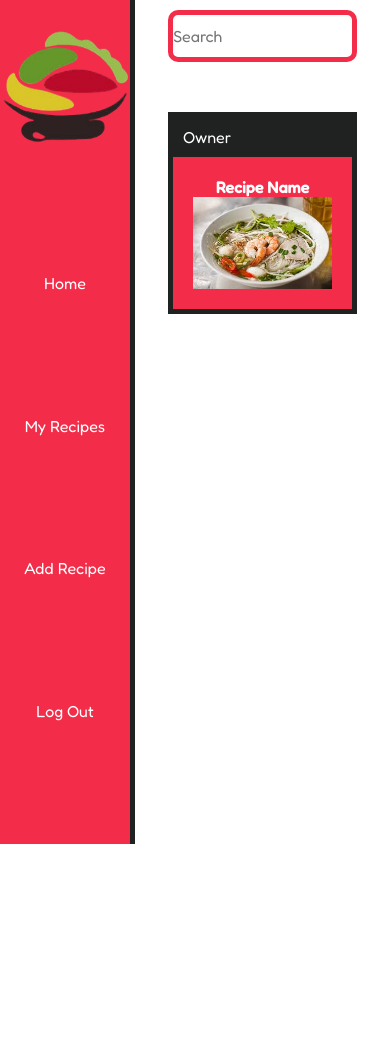
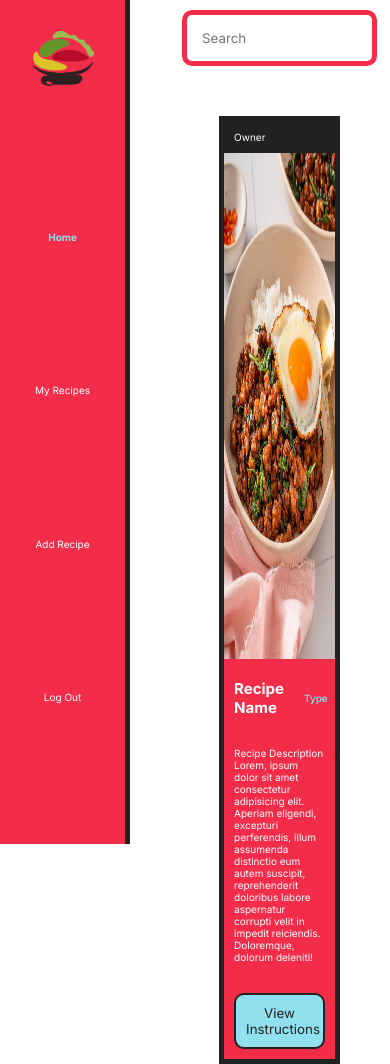
Before and after one commit to EllisHanna/vkitchen, a PHP site: page /home.html in a window 390 px wide. Before the commit the page ends 844 px from the top, so only its background shows below. Run offline with PHP 8.4, Linux system fonts and the light colour scheme.

Commit message:
added html files for all pages. made all responsive, adjusted colours too

```diff
--- a/backend/app.js
+++ b/backend/app.js
@@ -6,4 +6,4 @@ app.get('/', (req, res) => {
   res.send('Hello World!');
 });
 
-app.listen(3000);
+app.listen(8080);
--- a/frontend/home.html
+++ b/frontend/home.html
@@ -4,28 +4,33 @@
     <meta charset="UTF-8">
     <meta name="viewport" content="width=device-width, initial-scale=1.0">
     <link rel="stylesheet" href="style.css">
-    <link href="https://fonts.googleapis.com/css2?family=Fredoka:wght@400;500&display=swap" rel="stylesheet">
+    <link href="https://fonts.googleapis.com/css2?family=Inter:wght@400;500;600;700&display=swap" rel="stylesheet">
     <title>Nom</title>
 </head>
 <body>
     <nav>
         <img src="./images/logo.png" id="logo">
         <ul id="nav-list">
-            <li class="nav-element"><a href="#">Home</a></li>
-            <li class="nav-element"><a href="#">My Recipes</a></li>
-            <li class="nav-element"><a href="#">Add Recipe</a></li>
+            <li class="nav-element"><a class="active-element">Home</a></li>
+            <li class="nav-element"><a href="myrecipes.html">My Recipes</a></li>
+            <li class="nav-element"><a href="addrecipe.html">Add Recipe</a></li>
             <li class="nav-element"><a href="#">Log Out</a></li>
         </ul>
     </nav>
 
-    <section id="feed-section">
+    <section class="feed-section">
         <input type="text" placeholder="Search" class="search-bar">
         <div id="feed-container">
             <div class="recipe-container">
                 <span class="owner-tag">Owner</span>
                 <div class="recipe-contents">
-                    <h1>Recipe Name</h1>
-                    <img src="./images/kuyteav.jpg"/>
+                    <img src="./images/krapaw.jpg"/>
+                    <div class="recipe-title">
+                        <h1 class="recipe-text">Recipe Name</h1>
+                        <span class="recipe-text">Type</span>
+                    </div>
+                    <p class="recipe-text">Recipe Description Lorem, ipsum dolor sit amet consectetur adipisicing elit. Aperiam eligendi, excepturi perferendis, illum assumenda distinctio eum autem suscipit, reprehenderit doloribus labore aspernatur corrupti velit in impedit reiciendis. Doloremque, dolorum deleniti!</p>
+                    <button class="instructions-button">View Instructions</button>
                 </div>
             </div>
         </div>
--- a/frontend/style.css
+++ b/frontend/style.css
@@ -2,15 +2,13 @@
     --primary: white;
     --secondary: #f32d49;
     --accent: #202121;
-    --primary2: #2E294E;
-    --secondary2: #A4BD5F;
+    --secondary2: #90e0ef;
 }
 
 *{
     margin: 0;
     padding: 0;
-    font-family: 'Fredoka', sans-serif;
-    font-size: 16px;
+    font-family: 'Inter', sans-serif;
 }
 
 html{
@@ -38,6 +36,7 @@ nav{
     flex-direction: column;
     flex: 1;
     border-right: 5px solid var(--accent);
+    position: fixed;
 }
 
 #logo{
@@ -55,6 +54,11 @@ nav{
     height: 100vh;
 }
 
+.active-element{
+    color: var(--secondary2);
+    font-weight: bold;
+}
+
 /* Feed */
 #feed-container {
     display: flex;
@@ -66,12 +70,13 @@ nav{
 }
 
 
-#feed-section{
+.feed-section{
     flex: 5;
     display: flex;
     flex-direction: column;
     align-items: center;
     width: 70%;
+    margin-left: 40vh;
 }
 
 .recipe-container{
@@ -79,18 +84,19 @@ nav{
     flex-direction: column;
     background-color: var(--secondary);
     border: 5px solid var(--accent);
-    width: 70%;
+    width: 50%;
 }
 
 .recipe-contents{
     display: flex;
     flex-direction: column;
-    padding: 20px;
-    align-items: center;
+    align-items: left;
+    gap: 10px;
 }
 
 .recipe-contents img{
     width: 100%;
+    height: 60vh;
 }
 
 .owner-tag{
@@ -106,4 +112,50 @@ nav{
     border-radius: 10px;
     margin-bottom: 50px;
     margin-top: 10px;
+    background-color: var(--primary);
+    color: var(--accent);
+    padding: 15px;
 }
+
+.recipe-text{
+    padding: 10px;
+}
+
+.recipe-title{
+    display: flex;
+    flex-direction: row;
+    align-items: center;
+}
+
+.recipe-title span{
+    color: var(--secondary2);
+    font-weight: 500;
+}
+
+.instructions-button{
+    background-color: var(--secondary2);
+    border: 2px solid var(--accent);
+    margin: 10px;
+    padding: 10px;
+    border-radius: 10px;
+    color: var(--accent);
+}
+
+@media screen and (max-width: 600px) {
+    body {
+      font-size: 10px;
+    }
+
+    #logo{
+        width: 65px;
+        height: 65px;
+    }
+
+    nav{
+        width: 125px;
+    }
+
+    .feed-section{
+        margin-left: 20vh;
+    }
+  }
--- a/package.json
+++ b/package.json
@@ -4,6 +4,7 @@
     "ejs": "^3.1.10",
     "express": "^5.1.0",
     "express-session": "^1.18.1",
+    "mysql": "^2.18.1",
     "mysql2": "^3.14.0"
   }
 }
```
Also changed, not shown: frontend/addrecipe.html (added, +25 -0 lines), frontend/images/krapaw.jpg (added), frontend/login.html (added), frontend/myrecipes.html (added), package-lock.json.
